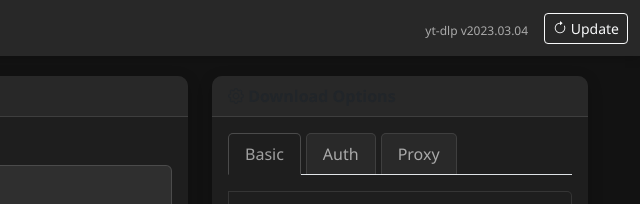
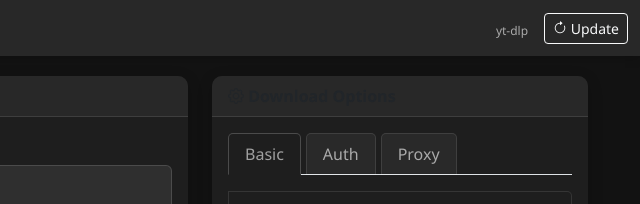
Before and after one commit to hiuuu/yt-dlp-GUI, a plain HTML site: page index.html in a window 1280 px wide. Shown: the top 204 px of the page, 640-1280 px from the left. Drawn offline with nearby package versions, Linux system fonts and the light colour scheme.

Commit message:
Update index.html

```diff
--- a/index.html
+++ b/index.html
@@ -469,7 +469,7 @@
                 YouTube Downloader
             </a>
             <div class="d-flex align-items-center">
-                <span class="version-info">yt-dlp v2023.03.04</span>
+                <span class="version-info">yt-dlp </span>
                 <button class="btn btn-outline-light btn-sm ms-3" id="updateBtn">
                     <i class="bi bi-arrow-clockwise"></i> Update
                 </button>
@@ -1588,4 +1588,5 @@
         });
     </script>
 </body>
+
 </html>
```
